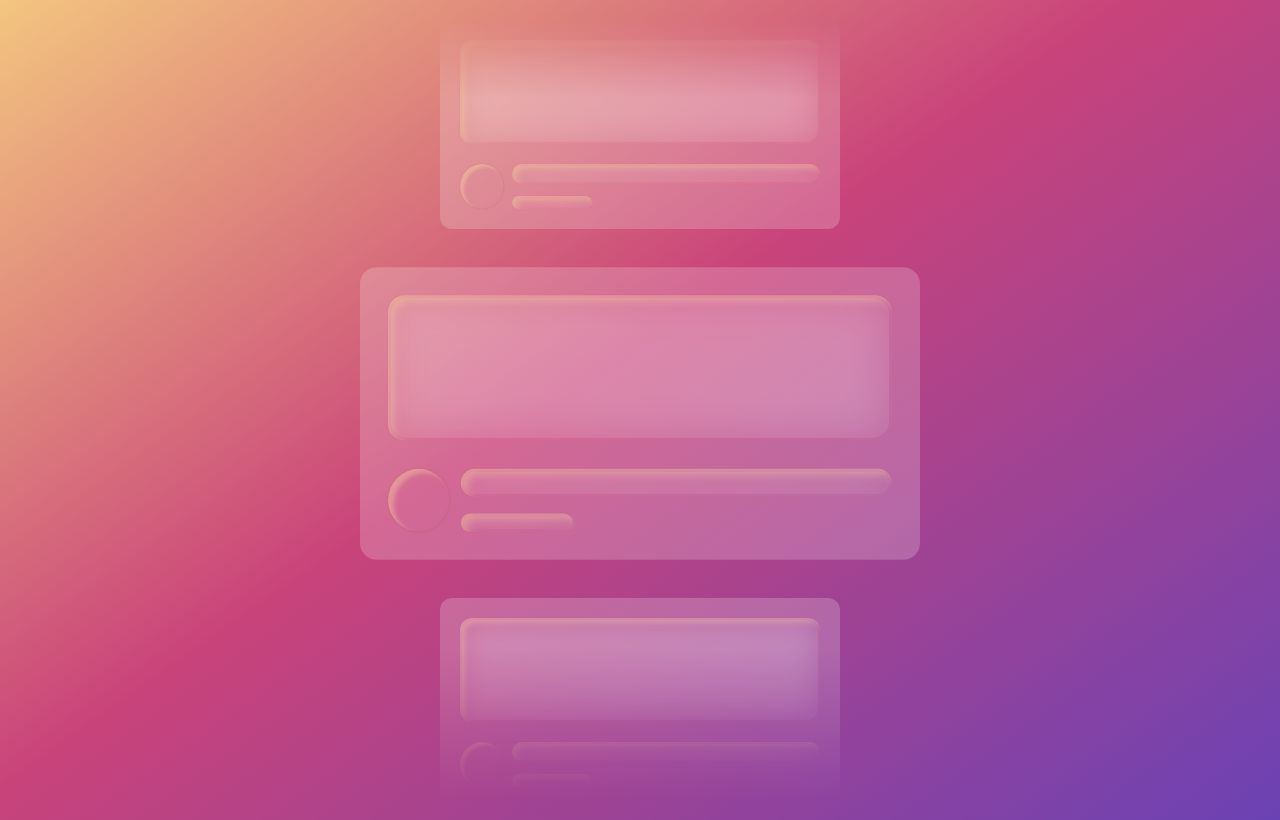
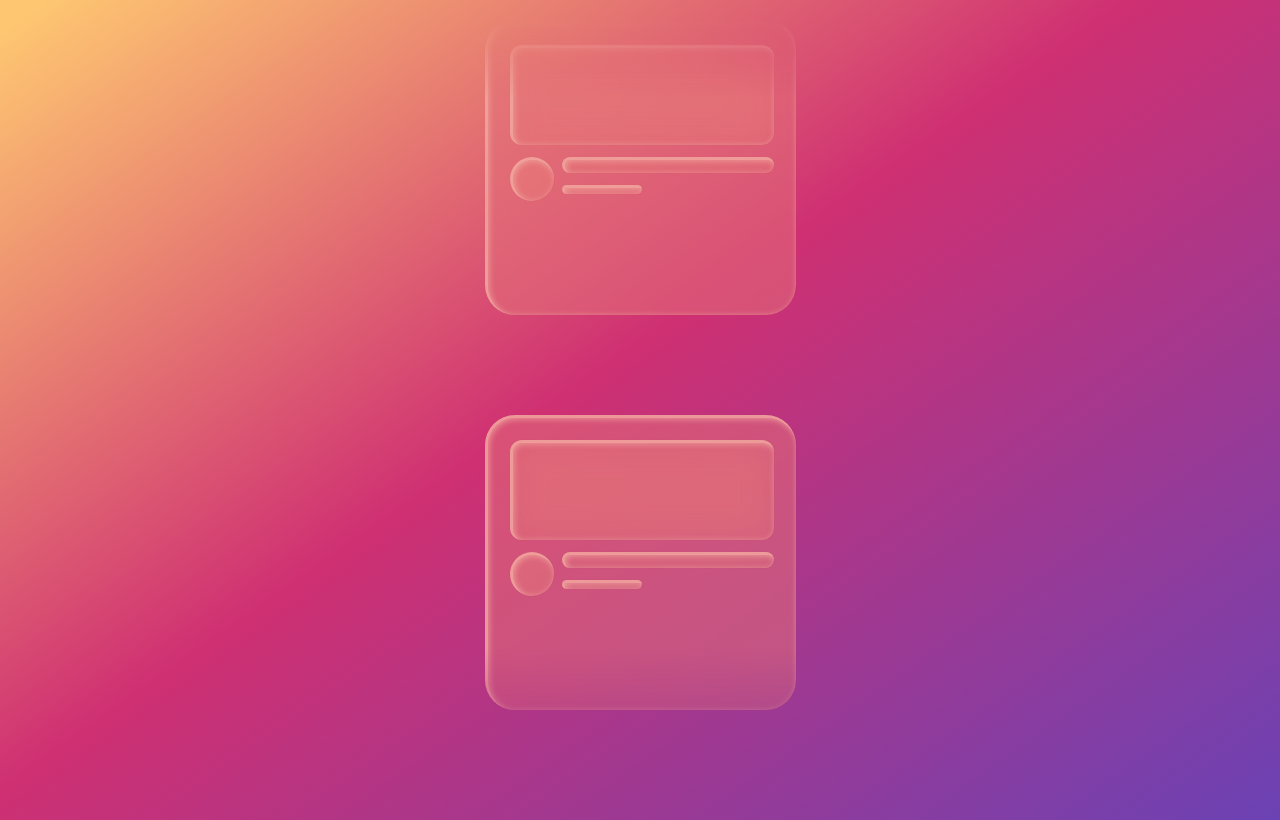
Before and after one commit to shirishpokharel/NGIT, a React (Vite) app: page / in a window 1280 px wide. Built offline with nearby package versions, Linux system fonts and the light colour scheme.

Commit message:
card component and background gradient color

```diff
--- /dev/null
+++ b/src/card.jsx
@@ -0,0 +1,16 @@
+<div class="slide-card">
+  <main class="card light-border card-shadow flex flex-col lg:flex-row bg-[rgb(227,115,123,0.5)] backdrop-filter backdrop-blur-lg rounded-3xl overflow-hidden h-96 shadow-lg m-4 lg:m-6">
+    <div class="flex-1 w-fit gap-2 p-4 lg:p-4">
+      <div class="common-border mb-8 h-40 w-[100%] bg-[rgb(235,131,123)] card-shadow backdrop-filter backdrop-blur-lg bg-opacity-20 rounded-3xl"></div>
+      <div class="flex">
+        <div class="mr-4">
+          <div class="h-14 w-14 card-shadow light-border  bg-[rgb(235,131,123)] bg-opacity-100 rounded-full"></div>
+        </div>
+        <div class="flex flex-col">
+          <div class="flex card-shadow h-6 w-80 mb-4 light-border  bg-[rgb(235,131,123)] bg-opacity-80 rounded-lg "></div>
+          <div class="flex card-shadow h-3 w-40 mb-4 light-border  bg-[rgb(235,131,123)] bg-opacity-80 rounded-lg "></div>
+        </div>
+      </div>
+    </div>
+  </main>
+</div>;
--- a/src/components/atoms/Circle.jsx
+++ b/src/components/atoms/Circle.jsx
@@ -1,8 +1,6 @@
 function Circle() {
   return (
-    <div className="circleBorder ">
-      <div className="rounded-full m-0 p-5 w-11 h-11 shrink-0 grow-0 "></div>
-    </div>
+    <div className="rounded-full m-0 p-5 w-11 h-11 shrink-0 grow-0 bg-[rgb(235,131,123)]/40 circleBorder"></div>
   );
 }
 
--- a/src/components/atoms/Rectangle.jsx
+++ b/src/components/atoms/Rectangle.jsx
@@ -1,24 +1,17 @@
 import { cn } from "../../libs";
 
-function Rectangle({ className, width, height }) {
+function Rectangle({ className, width, height, outerClass }) {
   return (
     <div
-      className="rectangleBorder"
+      className={cn(
+        "rounded-xl shrink-0 grow-0 xl backdrop-blur-lg w-20 h-20 bg-[rgb(235,131,123)]/20 rectangleBorder",
+        className
+      )}
       style={{
         width: width ? width : null,
+        height: height ? height : null,
       }}
-    >
-      <div
-        className={cn(
-          "rounded-xl shrink-0 grow-0 xl backdrop-blur-lg w-20 h-20",
-          className
-        )}
-        style={{
-          width: width ? width : null,
-          height: height ? height : null,
-        }}
-      ></div>
-    </div>
+    ></div>
   );
 }
 
--- a/src/components/molecule/Card.jsx
+++ b/src/components/molecule/Card.jsx
@@ -4,13 +4,19 @@ import Rectangle from "../atoms/Rectangle";
 
 const Card = forwardRef(() => {
   return (
-    <div className="card mx-auto flex flex-col justify-start align-middle gap-5 p-5 w-[400px] h-[350px] bg-white/20 rounded-xl ">
-      <Rectangle width={"auto"} height={100} className={""} />
-      <div className="flex flex-1 justify-start align-middle gap-2">
-        <Circle />
-        <div className="flex flex-1 flex-col gap-3">
-          <Rectangle width={"auto"} height={16} />
-          <Rectangle width={"80px"} height={9} />
+    <div className="mx-auto rectangleBorder p-[2px]  bg-[rgba(227,115,123,0.5)] backdrop-blur-2xl !rounded-[30px] ">
+      <div className="flex flex-col h-[18em] w-[19rem] gap-3 p-[20px]">
+        <Rectangle width={"auto"} height={100} className={""} />
+        <div className="flex  justify-start align-middle gap-2">
+          <Circle />
+          <div className="flex flex-1 flex-col gap-3">
+            <Rectangle width={"auto"} height={16} />
+            <Rectangle
+              width={"80px"}
+              height={9}
+              outerClass={"rectangleBorder2"}
+            />
+          </div>
         </div>
       </div>
     </div>
--- a/src/components/organism/Scroller.jsx
+++ b/src/components/organism/Scroller.jsx
@@ -41,7 +41,7 @@ const Scroller = () => {
   return (
     <div
       id="scroller"
-      className=" mt-5 cursor-grab touch-none flex flex-1 flex-col gap-[80px]"
+      className=" mt-5 cursor-grab touch-none flex flex-col gap-[100px]"
       ref={refs}
       style={{
         overflow: "hidden",
--- a/src/index.css
+++ b/src/index.css
@@ -3,25 +3,23 @@
 @tailwind utilities;
 
 body {
-  background: linear-gradient(145deg, #f3c57f 0%, #c9437a 46%, #6b42b4 100%);
+  background: linear-gradient(145deg, #fec671 2%, #cf3072 46%, #6b42b4 100%);
   /* overflow: auto; */
 }
 
 .circleBorder {
   border-radius: 50%;
-  box-shadow: inset 4px 3px 3px rgba(251, 212, 164, 0.4),
-    0 0px 1px rgba(121, 78, 9, 0.4);
+  border-top: 3px solid rgba(243, 171, 163, 0.8);
+  border-left: 3px solid rgba(243, 171, 163, 0.8);
+  box-shadow: inset 1px 1px 6px rgba(243, 171, 163, 0.8),
+    0px 0px 1px rgba(121, 78, 9, 0.1);
 }
 
 .rectangleBorder {
-  box-shadow: inset 4px 4px 6px rgba(251, 212, 164, 0.4),
-    0 0px 1px rgba(121, 78, 9, 0.1);
-  border-radius: 12px;
-  padding: 2px;
-}
-
-.card {
-  /* animation: slideUp 5s infinite; */
+  border-top: 3px solid rgba(243, 171, 163, 0.8);
+  border-left: 3px solid rgba(243, 171, 163, 0.8);
+  box-shadow: inset 1px 1px 6px rgba(243, 171, 163, 0.8),
+    0px 0px 1px rgba(121, 78, 9, 0.1);
 }
 
 @keyframes slideUp {
```
